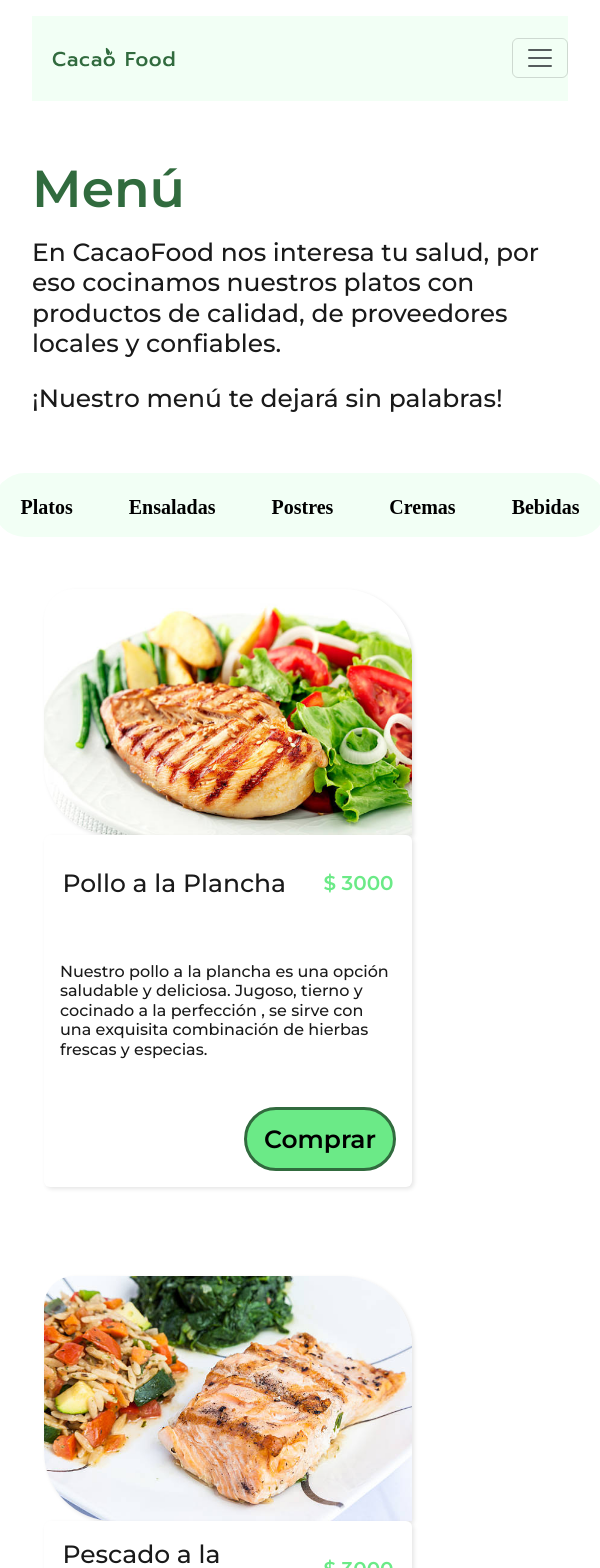
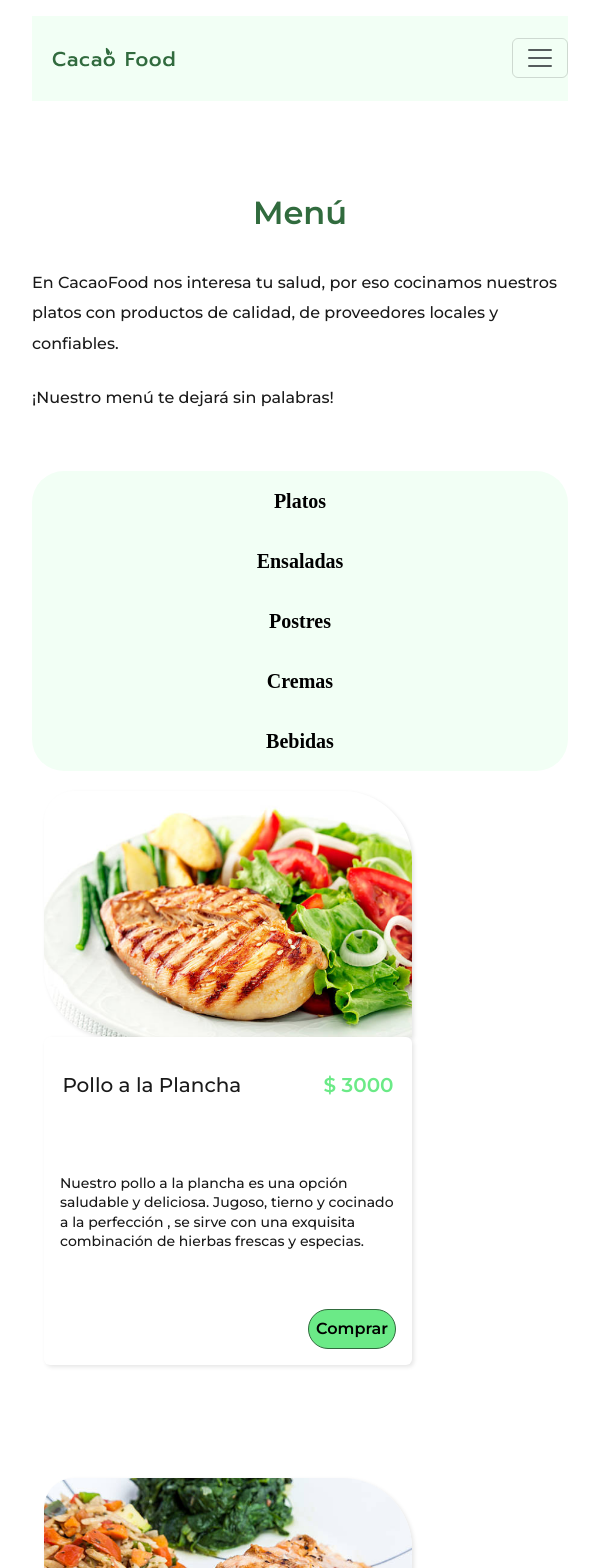
Before and after one commit to pabloencina/Cacao-Food, a React (Create React App) app: page /menu in a window 600 px wide. Shown: the top 1568 px of the page. Built offline with nearby package versions, Linux system fonts and the light colour scheme.

Commit message:
Se trabaja en responsive section menu de 450 a 750 px

```diff
--- a/src/Styles/pages/_menu.scss
+++ b/src/Styles/pages/_menu.scss
@@ -28,7 +28,6 @@
         line-height: 30.48px
     }
 }
-
 .menu_section{
     &__container{
         display: flex;
@@ -83,7 +82,6 @@
 }
 
 }
-
 .card_menu{
     &__container{
         margin-bottom:8.5rem ;
@@ -297,3 +295,147 @@
         }
     }
 }
+
+// De 450px a 750px
+@media screen and (min-width: 28.125rem) and (max-width: 46.875rem) {
+    .menu{
+        width:26rem ;
+        display: flex;
+        justify-content: center;
+    &__container_title{
+        width: 100%;
+        height: 140px;
+        display: flex;
+        align-items:flex-end;
+        justify-content: center;
+    };
+    &__title{
+        color: $colorPrimario;
+        font-family: 'Montserrat', sans-serif;
+        font-size: 2rem;
+        //font-weight: 500;
+    }
+    &__container_text{
+        width: 100%;
+        height: 200px;
+        display: flex;
+        align-items: center;
+        justify-content: center;
+    };
+    &__text{
+        font-family: 'Montserrat', sans-serif;
+        font-weight: 500;
+        font-size: 1rem;
+    }
+}
+.menu_section{
+    &__container{
+        //width: 100%;
+        display: flex;
+        flex-direction: column;
+        align-items: center;
+        height: 300px;
+        margin-top: 30px;
+        margin-bottom: 20px;
+        //flex-direction: column;
+    }
+    &__link_menu{
+        margin: 0.3rem;
+
+        font-size:20px;
+        border: none;
+        text-decoration: none;
+    }
+    &__container_link_menu{
+        display: flex;
+        flex-direction: column;  /* Cambio importante: cambiamos a flex-direction: column */
+        align-items: center;
+        justify-content: center;
+        height: 300px;
+        width: 100%;
+        background-color: $colorFondoSecundario;
+        border-radius: 2rem;
+   } ;
+    &__button{
+        width: 100%;
+        height: 4rem;
+        display: flex;
+        flex-direction: column;
+        text-decoration: none;
+        border: none;
+        margin: 0.3rem 0;
+   }
+
+ }
+ .card_menu{
+    &__container{
+        //width: 200px;
+        //height:300px ;
+        border: none;
+        //margin-bottom: 10px
+    };
+    &__image{
+        border-radius: 30px 70px 0px 70px;
+        box-shadow: 2px 2px 4px rgba(0, 0, 0, 0.1);
+    }
+    &__name_title{
+        font-family: 'Montserrat', sans-serif;
+        font-weight: 500;
+        font-size: 20px;
+        line-height: 30px;
+        width: 70%;
+    }
+    &__container_menu_name_price{
+        display: flex;
+        height: 4rem;
+        justify-content: center;
+        align-items: center;
+    };
+    &__price{
+        display: flex;
+        justify-content:flex-end;
+        width: 96px;
+        color: $colorTerciario;
+        font-family: 'Montserrat', sans-serif;
+        font-weight: 700;
+        font-size: 20px;
+        line-height: 30px;
+    };
+    &__container_description{
+        display: flex;
+        justify-content: center;
+        height:12rem ;
+        align-items: center;
+        align-content: center;
+        font-family: 'Montserrat', sans-serif;
+        font-weight: 400;
+        font-size: 0.875rem;
+        //line-height: 19.5px;
+    }
+    &__container_button{
+        justify-content: flex-end;;
+        display: flex;
+        height: 2.5rem;
+    };
+    &__button {
+        background-color: $colorTerciario;
+        color: black;
+        display: flex;
+        align-items: center;
+        justify-content: center;
+        width: 5.5rem;
+        height: 2.5rem;
+        border: 1.5px solid $colorPrimario;
+        border-radius: 2rem;
+        font-family: 'Montserrat', sans-serif;
+        //font-weight: 600;
+        font-size: 16px;
+        line-height: 1.9rem;
+        &:hover{
+            background-color: white;
+            color:$colorPrimario;
+            border: 1.5px solid $colorPrimario;
+        }
+    }
+}
+}
```
